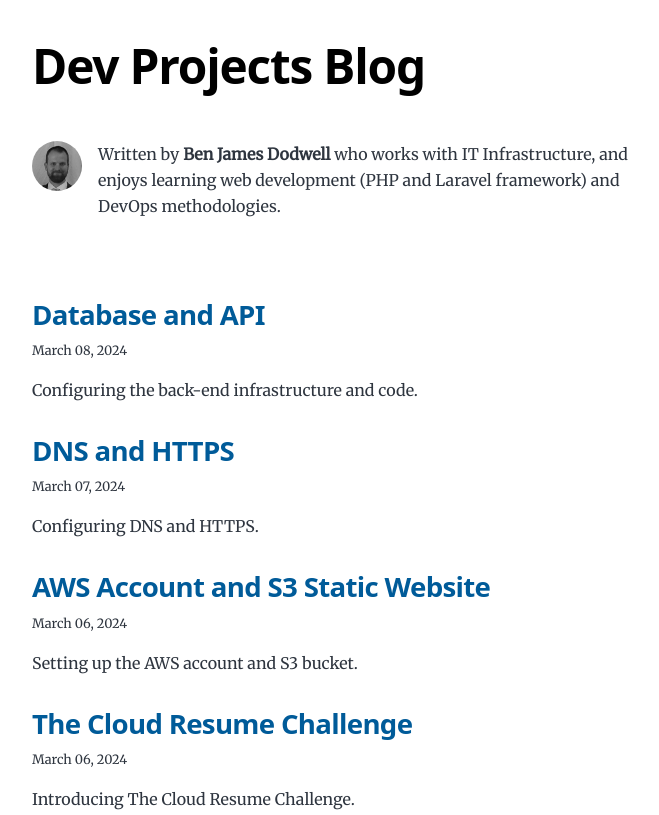
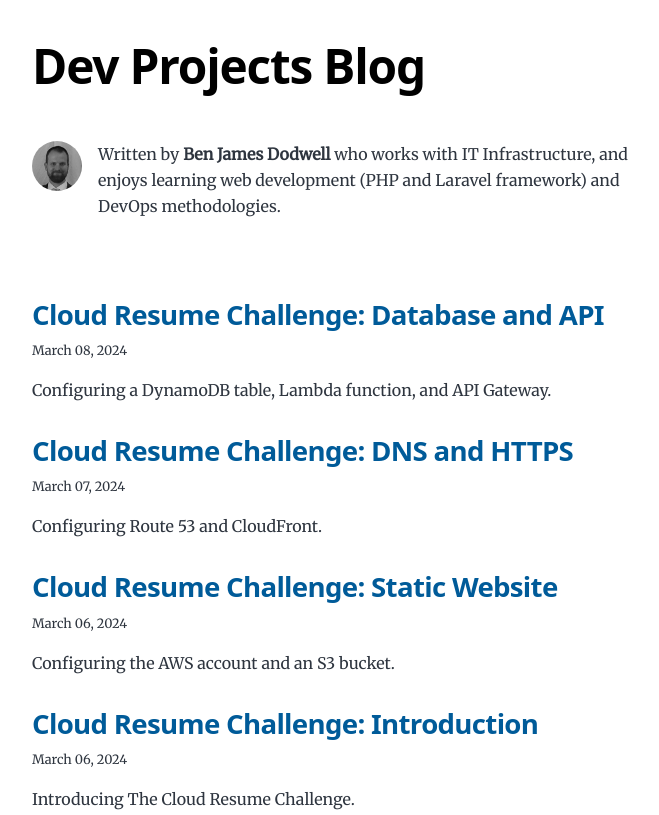
Before and after one commit to ben-james-dodwell/github-pages-blog, a Gatsby site: page / in a window 1280 px wide. Shown: the top 815 px of the page, without its empty margins (292-951 px from the left). Built offline with nearby package versions, Linux system fonts and the light colour scheme; Gatsby itself is replaced by a stand-in of ours.

Commit message:
Update content structure

```diff
--- a/content/blog/the-cloud-resume-challenge/index.md
+++ b/content/blog/cloud-resume-challenge/01-introduction/index.md
@@ -1,5 +1,5 @@
 ---
-title: The Cloud Resume Challenge
+title: "Cloud Resume Challenge: Introduction"
 date: "2024-03-06T08:12:00.000Z"
 description: "Introducing The Cloud Resume Challenge."
 ---
--- a/content/blog/aws-s3-static-website/index.md
+++ b/content/blog/cloud-resume-challenge/02-static-website/index.md
@@ -1,7 +1,7 @@
 ---
-title: AWS Account and S3 Static Website
+title: "Cloud Resume Challenge: Static Website"
 date: "2024-03-06T10:08:00.000Z"
-description: "Setting up the AWS account and S3 bucket."
+description: "Configuring the AWS account and an S3 bucket."
 ---
 
 I have a personal AWS account, though it hasn't been used in a long time, so it needed a bit of basic housekeeping. Following the dashboard recommendations, I removed access keys and enabled MFA on the root account, then enabled an IAM Identity Center directory and created myself a separate IAM account for day-to-day usage. MFA is also required for IAM accounts.
@@ -34,6 +34,6 @@ Public access is blocked on a new bucket by default, but for this project it is
 
 And this gives me a publicly accessible static website:
 
-![S3 Static Website](image.png)
+![S3 Static Website](static-website.png)
 
 We're off to a good start.
--- a/content/blog/dns-and-https/index.md
+++ b/content/blog/cloud-resume-challenge/03-dns-and-https/index.md
@@ -1,7 +1,7 @@
 ---
-title: DNS and HTTPS
+title: "Cloud Resume Challenge: DNS and HTTPS"
 date: "2024-03-07T08:56:00.000Z"
-description: "Configuring DNS and HTTPS."
+description: "Configuring Route 53 and CloudFront."
 ---
 
 Before I begin with the technical work, I want to quickly cover terminology. This project is named The Cloud Resume Challenge but the word resume is less commonly used in the United Kingdom when compared to Curriculum Vitae or CV. There is a [difference](https://www.grammarly.com/blog/cv-resume/) in that a resume should be a summary of relevant experience and skills tailored towards a specific job, whereas a CV is more academically focused and usually a complete history. Resume is probably the more appropriate description of the document that I intend to publish with this project, but nevertheless they are treated almost interchangeably in my country so I will use CV as the more popular term.
--- a/content/blog/database-and-api/index.md
+++ b/content/blog/cloud-resume-challenge/04-database-and-api/index.md
@@ -1,7 +1,7 @@
 ---
-title: Database and API
+title: "Cloud Resume Challenge: Database and API"
 date: "2024-03-08T08:02:00.000Z"
-description: "Configuring the back-end infrastructure and code."
+description: "Configuring a DynamoDB table, Lambda function, and API Gateway."
 ---
 
 The next stage of the challenge is to add a visitor counter to the website, which is a little arbitrary since there are obviously much better solutions such as Google Analytics. However, this artificially gives us a reason to create some back-end infrastructure and introduce a few more AWS services to the mix. I feel that this stage comes with a level of flexibility and opportunity to be creative, but I will start simple and meet the basic requirements then potentially make improvements in the future.
```
Also changed, not shown: content/blog/cloud-resume-challenge/02-static-website/static-website.png (renamed from content/blog/aws-s3-static-website/image.png), content/blog/cloud-resume-challenge/03-dns-and-https/certificate-route53.png (renamed from content/blog/dns-and-https/certificate-route53.png), content/blog/cloud-resume-challenge/03-dns-and-https/cloudfront-certificate.png (renamed from content/blog/dns-and-https/cloudfront-certificate.png), content/blog/cloud-resume-challenge/03-dns-and-https/valid-certificate.png (renamed from content/blog/dns-and-https/valid-certificate.png), content/blog/cloud-resume-challenge/04-database-and-api/api-endpoint-response.png (renamed from content/blog/database-and-api/api-endpoint-response.png), content/blog/cloud-resume-challenge/04-database-and-api/cors-headers.png (renamed from content/blog/database-and-api/cors-headers.png), content/blog/cloud-resume-challenge/04-database-and-api/lambda-diagram.png (renamed from content/blog/database-and-api/lambda-diagram.png).
